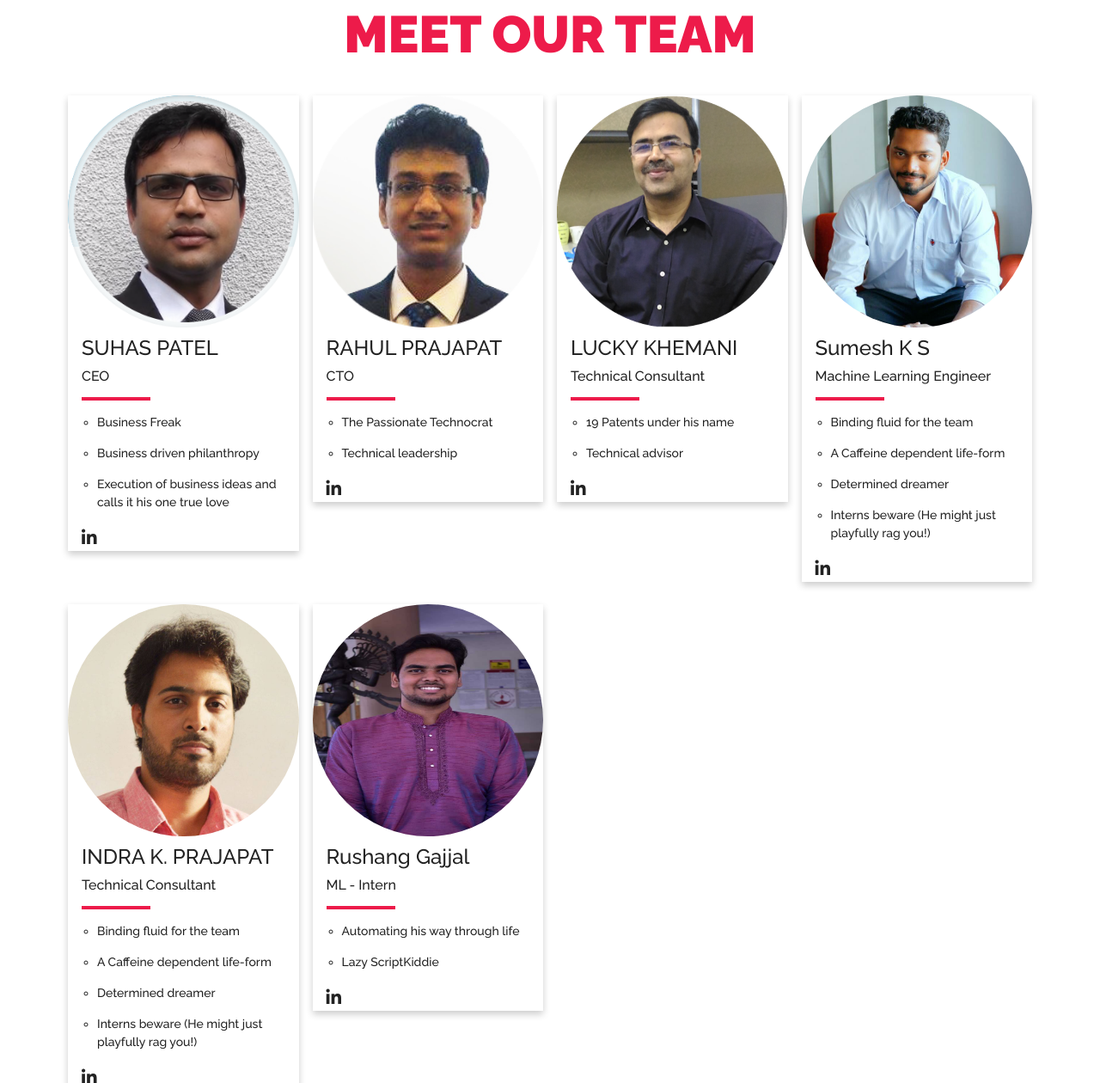
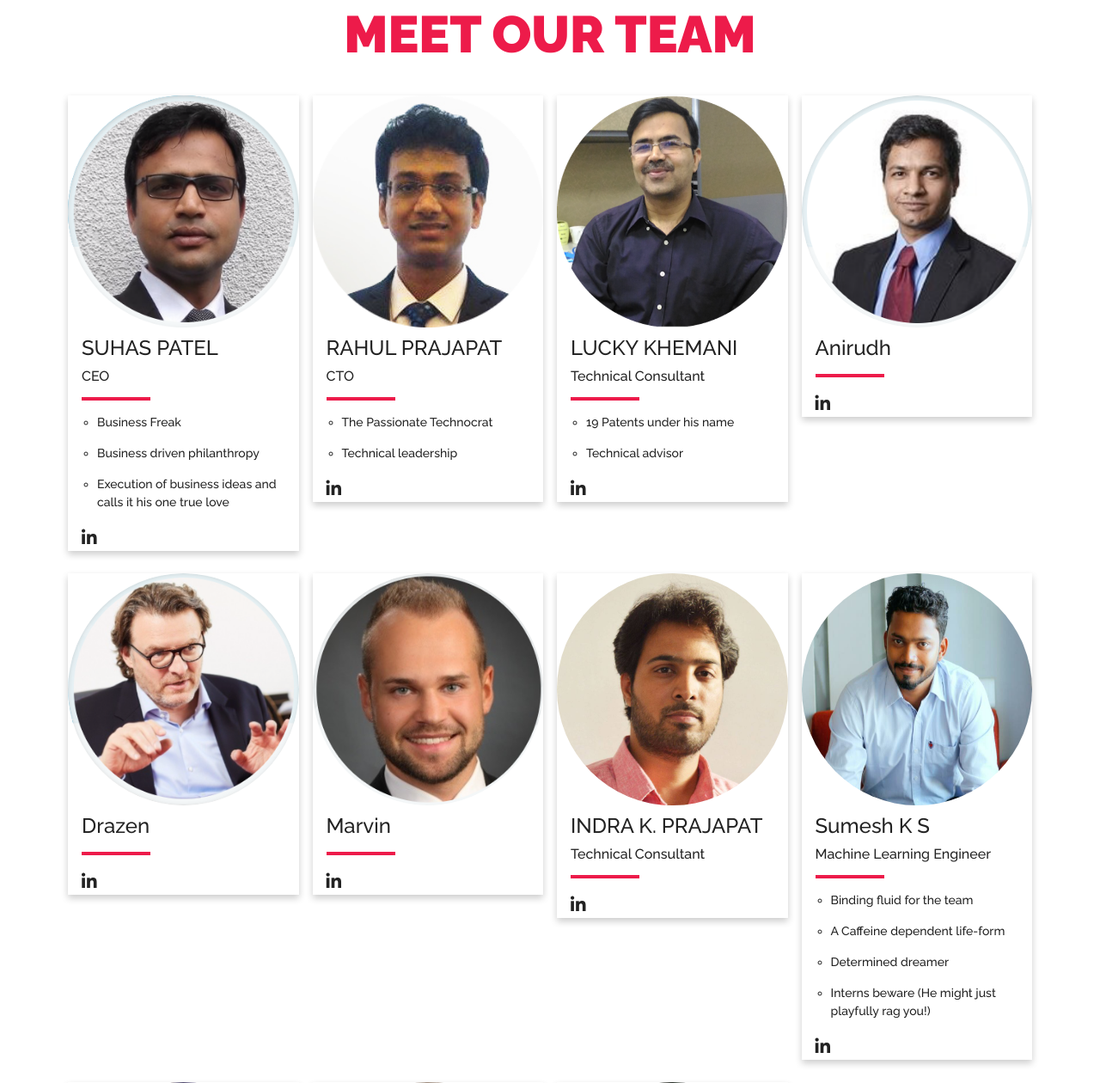
Before and after one commit to tvarit-foggy/tvarit.com, a PHP site: page /about in a window 1280 px wide. Shown: the part 780-2040 px from the top of the page at 86% size. Run offline with PHP 8.4, Linux system fonts and the light colour scheme; some libraries are stand-ins or nearby versions.

Commit message:
add interns in our team section

```diff
--- a/about.php
+++ b/about.php
@@ -345,6 +345,82 @@
                 </div>
                 <div class="column">
                     <div class="card">
+                        <img src="img/anirudh_circle.png" alt="Anirudh" style="width:100%; height:270px; border-radius: 50%;">
+                        <div class="container">
+                            <h4 class="title title-name"> Anirudh</h4>
+                            <h6 class="title"></h6>
+                            <div class="short-line-team bg-red"></div>
+                            <ul class="ul-list">
+
+                            </ul>
+                            <div class="social-icon">
+                                <a href="" target="blank"><i
+                                        class="fab fa-linkedin-in"></i></a>
+                            </div>
+                        </div>
+
+                    </div>
+
+                </div>
+                <div class="column">
+                    <div class="card">
+                        <img src="img/drazen_circle.png" alt="Drazen" style="width:100%; height:270px; border-radius: 50%;">
+                        <div class="container">
+                            <h4 class="title title-name"> Drazen</h4>
+                            <h6 class="title"></h6>
+                            <div class="short-line-team bg-red"></div>
+                            <ul class="ul-list">
+
+                            </ul>
+                            <div class="social-icon">
+                                <a href="" target="blank"><i
+                                        class="fab fa-linkedin-in"></i></a>
+                            </div>
+                        </div>
+
+                    </div>
+
+                </div>
+                <div class="column">
+                    <div class="card">
+                        <img src="img/marvin_circle.png" alt="Marvin" style="width:100%; height:270px; border-radius: 50%;">
+                        <div class="container">
+                            <h4 class="title title-name"> Marvin</h4>
+                            <h6 class="title"></h6>
+                            <div class="short-line-team bg-red"></div>
+                            <ul class="ul-list">
+
+                            </ul>
+                            <div class="social-icon">
+                                <a href="" target="blank"><i
+                                        class="fab fa-linkedin-in"></i></a>
+                            </div>
+                        </div>
+
+                    </div>
+
+                </div>
+                <div class="column">
+                    <div class="card">
+                        <img src="img/indra.jpg" alt="Indra" style="width:100%; height:270px; border-radius: 50%;">
+                        <div class="container">
+                            <h4 class="title title-name"> INDRA K. PRAJAPAT</h4>
+                            <h6 class="title">Technical Consultant  </h6>
+                            <div class="short-line-team bg-red"></div>
+                            <ul class="ul-list">
+
+                            </ul>
+                            <div class="social-icon">
+                                <a href="https://in.linkedin.com/in/indrakumarprajapat" target="blank"><i
+                                        class="fab fa-linkedin-in"></i></a>
+                            </div>
+                        </div>
+
+                    </div>
+
+                </div>
+                <div class="column">
+                    <div class="card">
                         <img src="img/sumesh.png" alt="Sumesh" style="width:100%; height:270px; border-radius: 50%;">
                         <div class="container">
                             <h4 class="title title-name"> Sumesh K S</h4>
@@ -365,21 +441,22 @@
                     </div>
 
                 </div>
+
                 <div class="column">
                     <div class="card">
-                        <img src="img/indra.jpg" alt="Indra" style="width:100%; height:270px; border-radius: 50%;">
+                        <img src="img/rushang.jpg" alt="Rushang" style="width:100%; height:270px; border-radius: 50%;">
                         <div class="container">
-                            <h4 class="title title-name"> INDRA K. PRAJAPAT</h4>
-                            <h6 class="title">Technical Consultant  </h6>
+                            <h4 class="title title-name"> Rushang Gajjal</h4>
+                            <h6 class="title">ML - Intern  </h6>
                             <div class="short-line-team bg-red"></div>
                             <ul class="ul-list">
-                                <li>Binding fluid for the team</li>
-                                <li>A Caffeine dependent life-form </li>
-                                <li>Determined dreamer</li>
-                                <li>Interns beware (He might just playfully rag you!)</li>
+                                <li>Enthusiastic and Resilient Intern</li>
+                                <li>Automating his way through life</li>
+                                <li>Lazy ScriptKiddie</li>
+                                <li>Music is his way out</li>
                             </ul>
                             <div class="social-icon">
-                                <a href="https://in.linkedin.com/in/indrakumarprajapat" target="blank"><i
+                                <a href="https://www.linkedin.com/in/rusherrg/" target="blank"><i
                                         class="fab fa-linkedin-in"></i></a>
                             </div>
                         </div>
@@ -389,17 +466,43 @@
                 </div>
                 <div class="column">
                     <div class="card">
-                        <img src="img/rushang.jpg" alt="Rushang" style="width:100%; height:270px; border-radius: 50%;">
+                        <img src="img/Tanveer1.jpg" alt="Tanveer" style="width:100%; height:270px; border-radius: 50%;">
                         <div class="container">
-                            <h4 class="title title-name"> Rushang Gajjal</h4>
+                            <h4 class="title title-name"> Tanveer Sayyed</h4>
+                            <h6 class="title">ML - Intern  </h6>
+                            <div class="short-line-team bg-red"></div>
+                            <div class="text-p" >
+                            <ul class="ul-list">
+                                <li> After a good dinner I can forgive anybody</li>
+                                <li> Without music, life would be a mistake</li>
+                                <li> Training models is his pass-time activity</li>
+                                <li> Laugh aloud and sleep sound is his slogan of life</li>
+                            </ul>
+                            </div>
+                            <div class="social-icon">
+                                <a href="https://www.linkedin.com/in/tanveer-sayyed-739105185/" target="blank"><i
+                                        class="fab fa-linkedin-in"></i></a>
+                            </div>
+                        </div>
+
+                    </div>
+
+                </div>
+                <div class="column">
+                    <div class="card">
+                        <img src="img/Aaditya.jpeg" alt="Aaditya" style="width:100%; height:270px; border-radius: 50%;">
+                        <div class="container">
+                            <h4 class="title title-name"> Aditya Srivastava</h4>
                             <h6 class="title">ML - Intern  </h6>
                             <div class="short-line-team bg-red"></div>
                             <ul class="ul-list">
-                                <li>Automating his way through life</li>
-                                <li>Lazy ScriptKiddie</li>
+                                <li> A continuous learner</li>
+                                <li> Prefers tea over Coffee</li>
+                                <li> Not a ScriptKiddie</li>
+                                <li> Can't write a bio</li>
                             </ul>
                             <div class="social-icon">
-                                <a href="https://www.linkedin.com/in/rusherrg/" target="blank"><i
+                                <a href="" target="blank"><i
                                         class="fab fa-linkedin-in"></i></a>
                             </div>
                         </div>
```
Also changed, not shown: img/Aaditya.jpeg (added), img/Tanveer1.jpg (added), img/rushang.jpg, img/sumesh.png.
